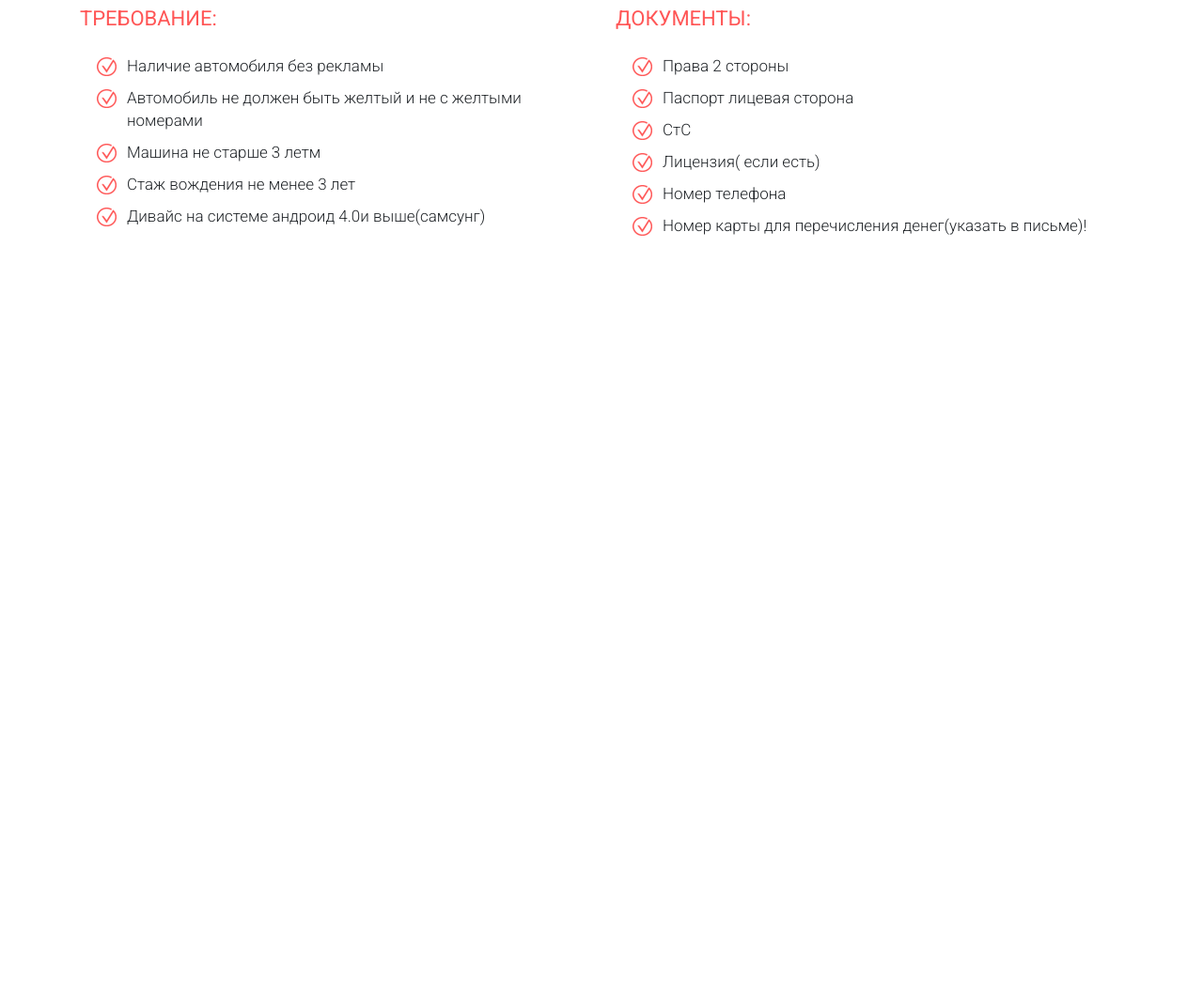
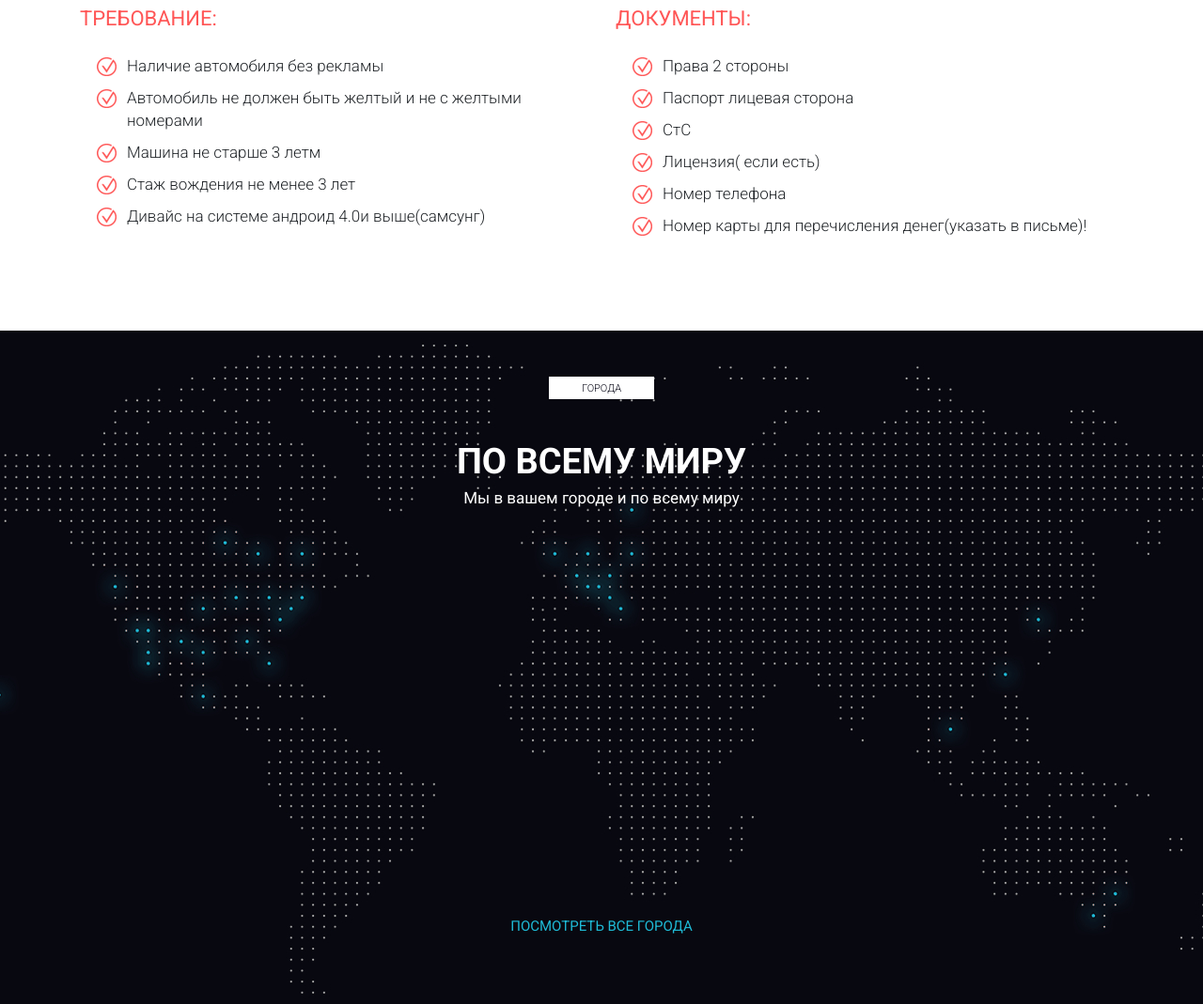
Before and after one commit to AleksandrMihasenko/uber-landing, a plain HTML site: page src/index.html in a window 1280 px wide. Shown: the part 4246-5315 px from the top of the page at 94% size. Before the commit the page ends 4598 px from the top, so only its background shows below. Drawn offline with Linux system fonts and the light colour scheme.

Commit message:
add world section

```diff
--- a/src/index.html
+++ b/src/index.html
@@ -326,5 +326,15 @@
         </div>
     </section>
 
+    <section class="world">
+        <div class="container">
+            <div class="label label-white">города</div>
+            <h2 class="title title-white">По всему миру</h2>
+            <div class="subtitle subtitle-white">Мы в вашем городе и по всему миру</div>
+
+            <a href="#" class="world__link">посмотреть все города</a>
+        </div>
+    </section>
+
 </body>
 </html>
--- a/src/scss/style.scss
+++ b/src/scss/style.scss
@@ -439,3 +439,28 @@ nav {
         }
     }
 }
+
+.world {
+    position: relative;
+    min-height: 717px;
+    padding: 49px 0;
+    background: url('../images/map.jpg') center center/cover no-repeat;
+
+    &__link {
+        position: absolute;
+        left: 50%;
+        transform: translate(-50%);
+        bottom: 49px;
+        text-align: center;
+        font-size: 15px;
+        font-weight: 400;
+        line-height: 68px;
+        text-transform: uppercase;
+        color: #1fbad6;
+
+        &:hover {
+            text-decoration: none;
+            color: #fff;
+        }
+    }
+}
```
Also changed, not shown: src/css/style.css, src/images/map.jpg (added).
